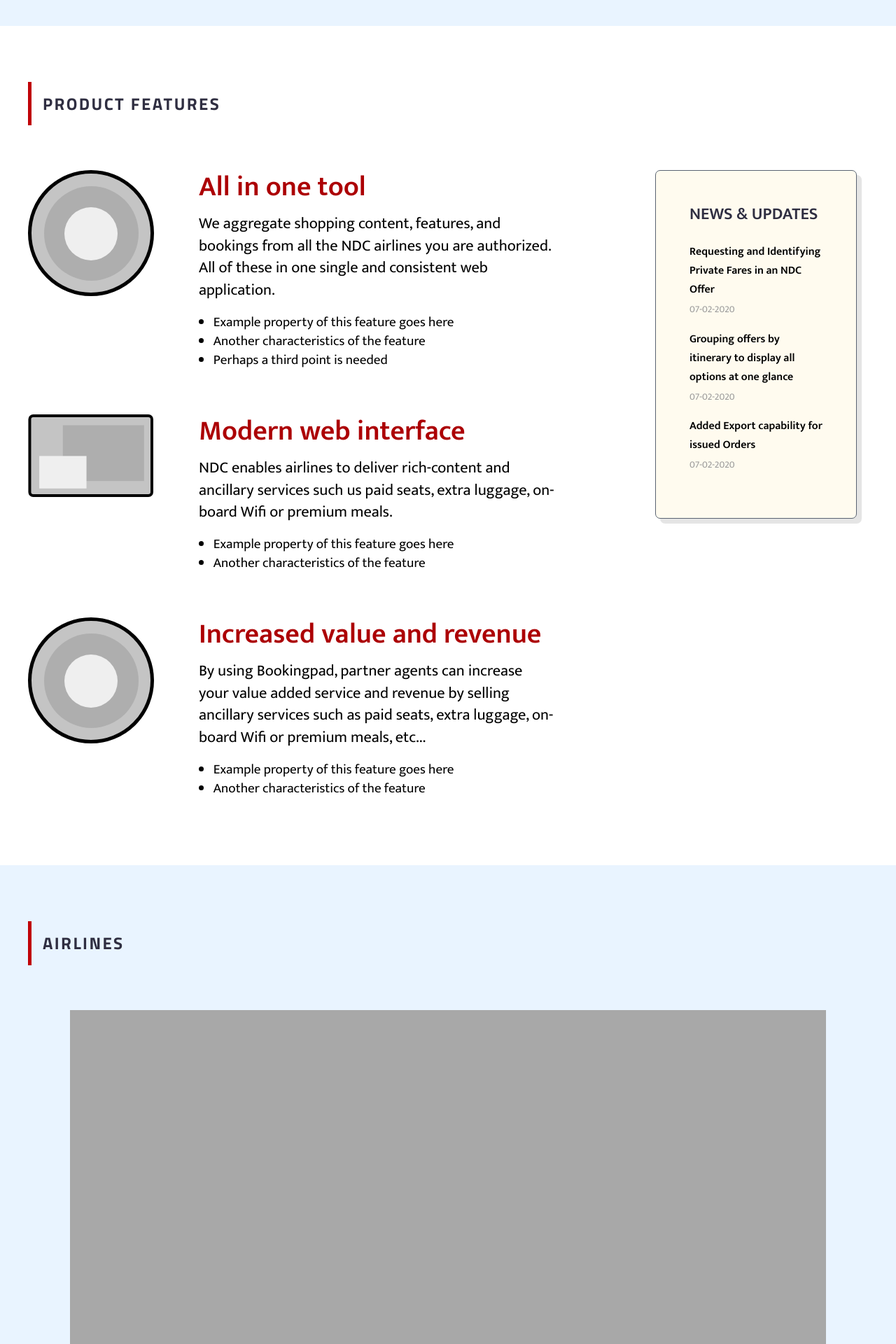
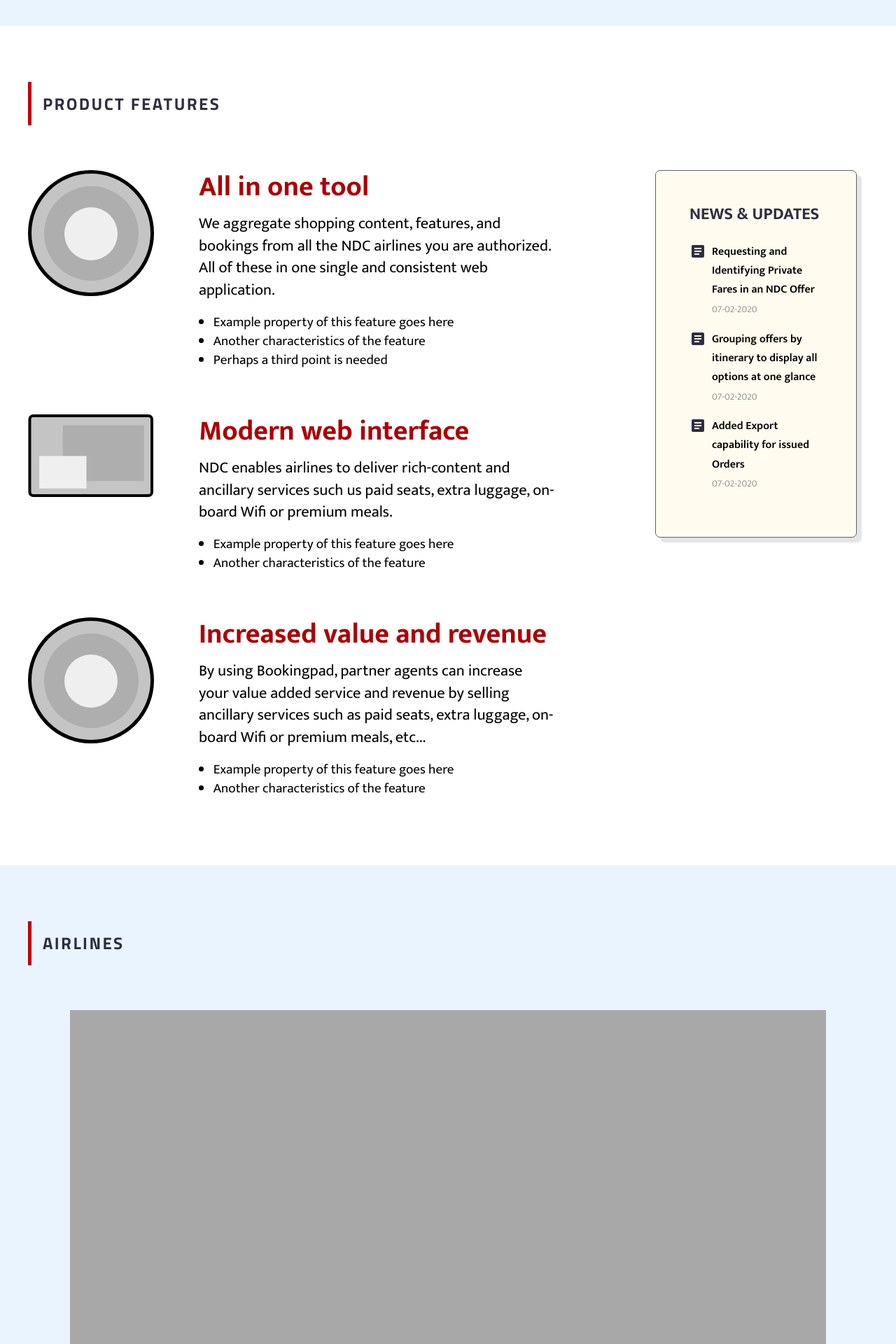
Before and after one commit to tripsimian-labs/bookingpad-web, a Jekyll site: the page built from index.md, in a window 1280 px wide. Shown: the part 509-2429 px from the top of the page at 70% size. Built offline with Jekyll 4.4.1, drawn with Linux system fonts in a browser that asks for light colours.

Commit message:
Style for Updates

```diff
--- a/_includes/home_faq.html
+++ b/_includes/home_faq.html
@@ -21,7 +21,23 @@
             </div>
             <a href="#">See all FAQs ></a>
             <div class="homeUserGuide">
-                <h4>User Guide</h4>
+                <h4 class="iconTitle">
+                    <svg width="36" height="36" viewBox="0 0 36 36" fill="none" xmlns="http://www.w3.org/2000/svg">
+                        <path
+                            d="M31.5 7.5C29.835 6.975 28.005 6.75 26.25 6.75C23.325 6.75 20.175 7.35 18 9C15.825 7.35 12.675 6.75 9.75 6.75C6.825 6.75 3.675 7.35 1.5 9V30.975C1.5 31.35 1.875 31.725 2.25 31.725C2.4 31.725 2.475 31.65 2.625 31.65C4.65 30.675 7.575 30 9.75 30C12.675 30 15.825 30.6 18 32.25C20.025 30.975 23.7 30 26.25 30C28.725 30 31.275 30.45 33.375 31.575C33.525 31.65 33.6 31.65 33.75 31.65C34.125 31.65 34.5 31.275 34.5 30.9V9C33.6 8.325 32.625 7.875 31.5 7.5ZM31.5 27.75C29.85 27.225 28.05 27 26.25 27C23.7 27 20.025 27.975 18 29.25V12C20.025 10.725 23.7 9.75 26.25 9.75C28.05 9.75 29.85 9.975 31.5 10.5V27.75Z"
+                            fill="#596371" />
+                        <path
+                            d="M26.25 15.75C27.57 15.75 28.845 15.885 30 16.14V13.86C28.815 13.635 27.54 13.5 26.25 13.5C23.7 13.5 21.39 13.935 19.5 14.745V17.235C21.195 16.275 23.55 15.75 26.25 15.75Z"
+                            fill="#596371" />
+                        <path
+                            d="M19.5 18.7352V21.2252C21.195 20.2652 23.55 19.7402 26.25 19.7402C27.57 19.7402 28.845 19.8752 30 20.1302V17.8502C28.815 17.6252 27.54 17.4902 26.25 17.4902C23.7 17.4902 21.39 17.9402 19.5 18.7352Z"
+                            fill="#596371" />
+                        <path
+                            d="M26.25 21.4951C23.7 21.4951 21.39 21.9301 19.5 22.7401V25.2301C21.195 24.2701 23.55 23.7451 26.25 23.7451C27.57 23.7451 28.845 23.8801 30 24.1351V21.8551C28.815 21.6151 27.54 21.4951 26.25 21.4951Z"
+                            fill="#596371" />
+                    </svg>
+                    <span>User Guide</span>
+                </h4>
                 <p>Learn how to use Bookingpad's main features.</p>
                 <a href="#">Read the docs</a>
             </div>
--- a/_includes/home_features.html
+++ b/_includes/home_features.html
@@ -73,24 +73,47 @@
                     <h3>
                         NEWS & UPDATES
                     </h3>
-                    <ul>
+                    <ul class="homeUpdatesList">
                         <li>
+                            <svg width="18" height="18" viewBox="0 0 18 18" fill="none"
+                                xmlns="http://www.w3.org/2000/svg">
+                                <path
+                                    d="M16 0H2C0.9 0 0 0.9 0 2V16C0 17.1 0.9 18 2 18H16C17.1 18 18 17.1 18 16V2C18 0.9 17.1 0 16 0ZM11 14H4V12H11V14ZM14 10H4V8H14V10ZM14 6H4V4H14V6Z"
+                                    fill="#2F2E41" />
+                            </svg>
+                            <span>
                                 <a href="">
                                     Requesting and Identifying Private Fares in an NDC Offer
                                 </a>
-                            <span class="updatesDate">07-02-2020</span>
+                                <em class="updatesDate">07-02-2020</em>
+                            </span>
                         </li>
                         <li>
+                            <svg width="18" height="18" viewBox="0 0 18 18" fill="none"
+                                xmlns="http://www.w3.org/2000/svg">
+                                <path
+                                    d="M16 0H2C0.9 0 0 0.9 0 2V16C0 17.1 0.9 18 2 18H16C17.1 18 18 17.1 18 16V2C18 0.9 17.1 0 16 0ZM11 14H4V12H11V14ZM14 10H4V8H14V10ZM14 6H4V4H14V6Z"
+                                    fill="#2F2E41" />
+                            </svg>
+                            <span>
                                 <a href="">
                                     Grouping offers by itinerary to display all options at one glance
                                 </a>
-                            <span class="updatesDate">07-02-2020</span>
+                                <em class="updatesDate">07-02-2020</em>
+                            </span>
                         </li>
                         <li>
+                            <svg width="18" height="18" viewBox="0 0 18 18" fill="none" xmlns="http://www.w3.org/2000/svg">
+                                <path
+                                    d="M16 0H2C0.9 0 0 0.9 0 2V16C0 17.1 0.9 18 2 18H16C17.1 18 18 17.1 18 16V2C18 0.9 17.1 0 16 0ZM11 14H4V12H11V14ZM14 10H4V8H14V10ZM14 6H4V4H14V6Z"
+                                    fill="#2F2E41" />
+                            </svg>
+                            <span>
                             <a href="">
                                 Added Export capability for issued Orders
                             </a>
-                            <span class="updatesDate">07-02-2020</span>
+                            <em class="updatesDate">07-02-2020</em>
+                            </span>
                         </li>
                     </ul>
                 </div>
--- a/_sass/faq.scss
+++ b/_sass/faq.scss
@@ -52,14 +52,13 @@
   @media only screen and (min-width: 960px) {
     margin: 3rem 0;
     padding: 2rem 3rem;
-
   }
 
   h4 {
     font-family: Titillium Web;
     font-style: normal;
     font-weight: bold;
-    font-size: 24px;
+    font-size: 1.8rem;
     text-transform: uppercase;
     letter-spacing: 0.04em;
     color: #2f2e41;
@@ -74,3 +73,11 @@
     font-size: 1rem;
   }
 }
+
+.iconTitle {
+  display: flex;
+  align-items: center;
+  svg {
+    margin-right: 0.75rem;
+  }
+}
--- a/_sass/features.scss
+++ b/_sass/features.scss
@@ -39,7 +39,7 @@
   h3 {
     color: $redDark;
     font-size: 2.2rem;
-    font-weight: 600;
+    font-weight: 700;
     line-height: 1.2;
     margin-bottom: 0.8rem;
 
@@ -77,6 +77,21 @@
       }
     }
   }
+
+  &List {
+    li {
+      display: flex;
+      align-items: flex-start;
+      position: relative;
+
+      svg {
+        min-width: 24px;
+        margin-top: 5px;
+        margin-right: .5rem;
+      }
+    }
+  }
+
   h3 {
     color: $black;
     font-size: 1.5rem;
--- a/_sass/register.scss
+++ b/_sass/register.scss
@@ -37,12 +37,14 @@
       margin-bottom: 1.5rem;
       font-size: 2.3rem;
       border-top: none;
+      padding-top: 0;
     }
   }
 
   .primaryButton {
-    font-size: 1.6rem;
+    font-size: 1.4rem;
     margin-top: 1rem;
+    padding: .5rem 2rem;
   }
 }
 
@@ -55,7 +57,8 @@ form {
       font-weight: 600;
       padding: 0.5rem;
       margin: 0.5rem 0;
-      border: 2px solid #aaaaaa;
+      border: 2px solid #596371;
+      border-radius: 5px;
       width: calc(100% - 0.5rem);
     }
   }
```
Also changed, not shown: assets/images/iconBook.svg (added). Lines whose indentation alone changed are shown as unchanged.
